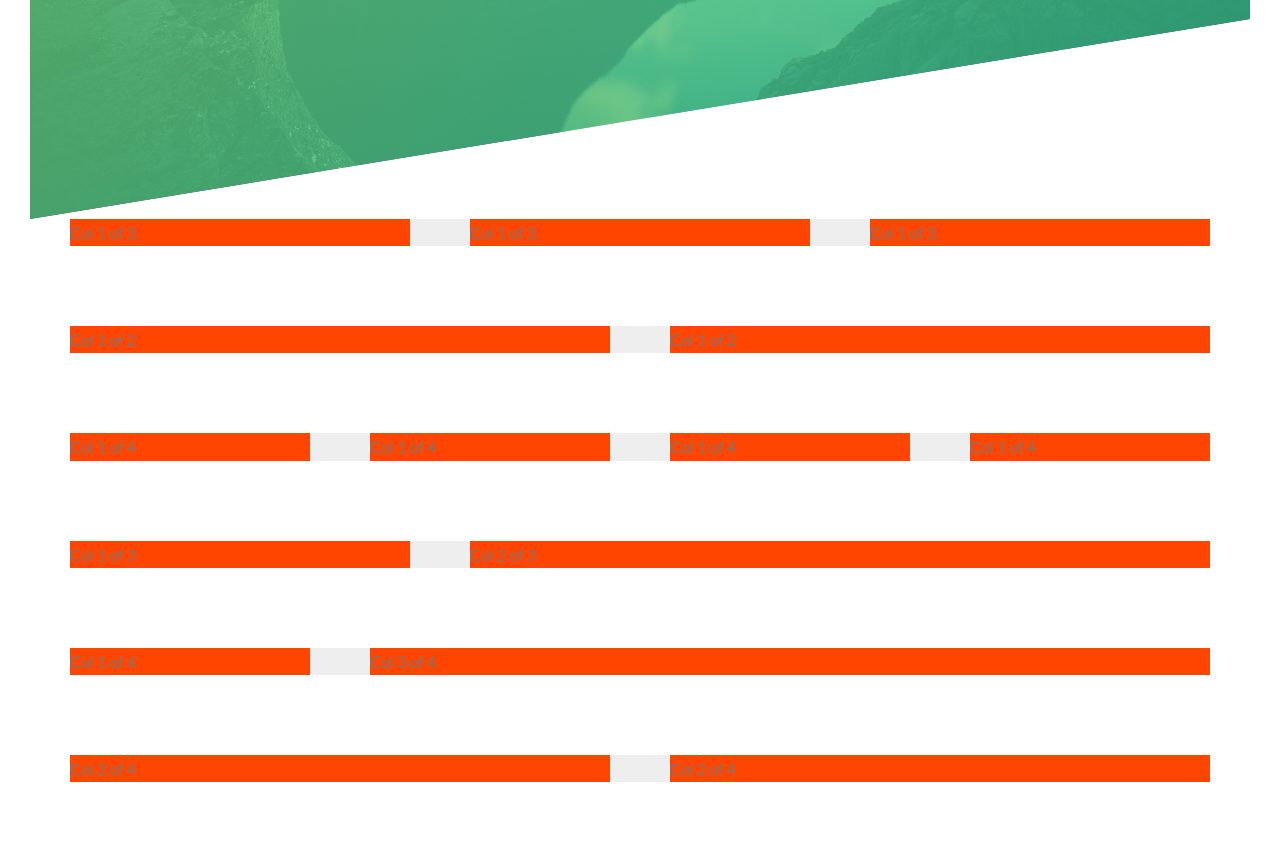
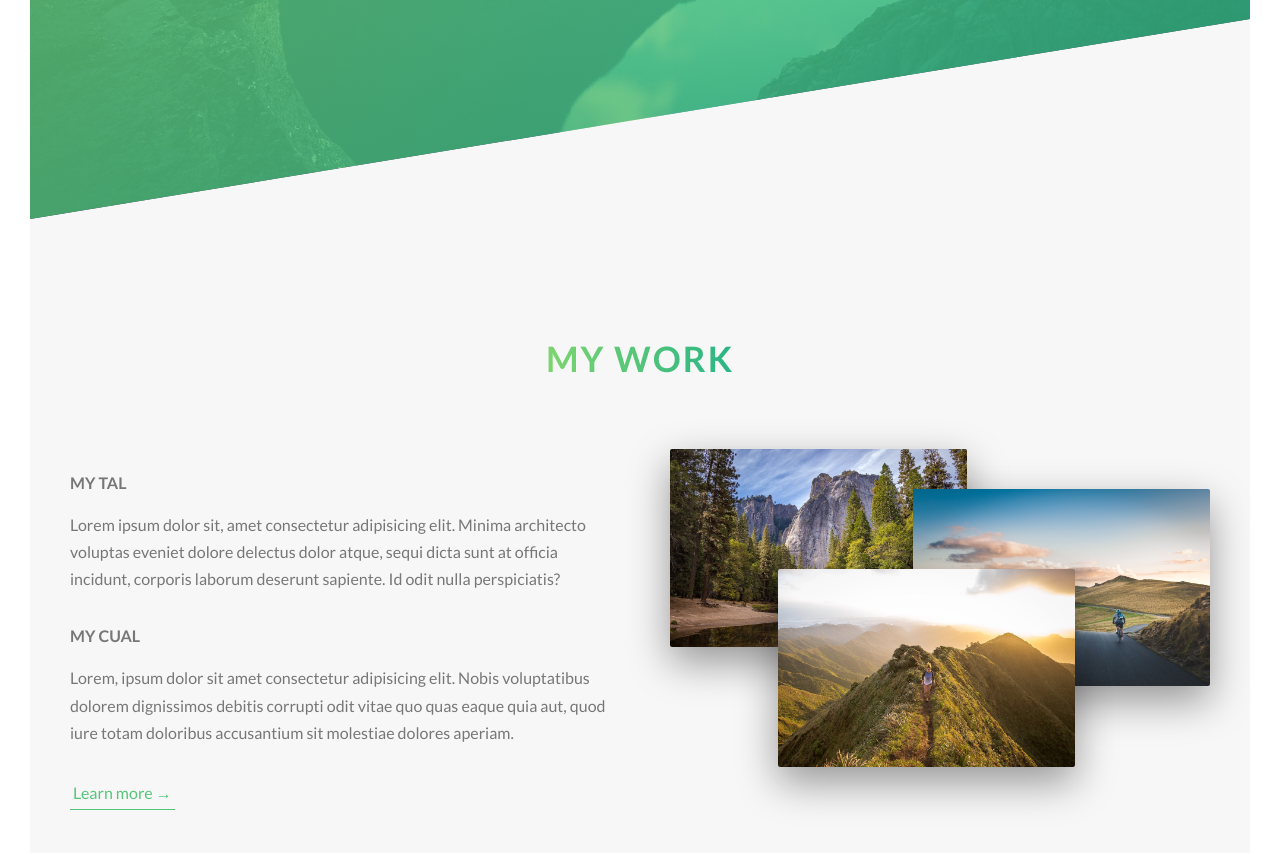
Before and after one commit to kevinfb92/myportfolio, a website: page index.html in a window 1280 px wide. Shown: the part 571-1424 px from the top of the page. Before the commit the page ends 1383 px from the top, so only its background shows below. Drawn offline with Linux system fonts and the light colour scheme.

Commit message:
about section

```diff
--- a/css/style.css
+++ b/css/style.css
@@ -8,6 +8,11 @@ html {
 
 body {
   box-sizing: border-box; }
+
+.section-about {
+  background-color: #f7f7f7;
+  padding: 35rem 0;
+  margin-top: -30vh; }
 
 @keyframes moveInLeft {
   0% {
@@ -65,6 +70,39 @@ body {
     letter-spacing: 1rem;
     animation: moveInRight 1s ease-out; }
 
+.heading-secondary {
+  font-size: 3.5rem;
+  text-transform: uppercase;
+  font-weight: 700;
+  letter-spacing: .2rem;
+  display: inline-block;
+  background-image: linear-gradient(to right, #7ed56f, #28b485);
+  -webkit-background-clip: text;
+  color: transparent;
+  text-align: center; }
+
+.heading-tertiary {
+  font-size: 1.6rem;
+  font-weight: 700;
+  text-transform: uppercase; }
+
+.paragraph {
+  font-size: 1.6rem; }
+  .paragraph:not(:last-child) {
+    margin-bottom: 3rem; }
+
+.u-center-text {
+  text-align: center; }
+
+.u-margin-bottom-big {
+  margin-bottom: 8rem; }
+
+.u-margin-bottom-medium {
+  margin-bottom: 4rem; }
+
+.u-margin-bottom-small {
+  margin-bottom: 1.5rem; }
+
 .header {
   background-image: linear-gradient(to right bottom, rgba(126, 213, 111, 0.8), rgba(40, 180, 133, 0.8)), url("../img/hero.jpg");
   background-position: top;
@@ -89,6 +127,7 @@ body {
     backface-visibility: hidden; }
 
 .btn:link, .btn:visited {
+  font-size: 1.6rem;
   text-decoration: none;
   text-transform: uppercase;
   display: inline-block;
@@ -133,9 +172,53 @@ body {
   animation: moveInBottom .5s ease-out .75s;
   animation-fill-mode: backwards; }
 
+.btn-text:link, .btn-text:visited {
+  font-size: 1.6rem;
+  color: #55c57a;
+  display: inline-block;
+  text-decoration: none;
+  border-bottom: 1px solid #55c57a;
+  padding: 3px; }
+
+.btn-text:hover {
+  background-color: #55c57a;
+  color: #fff;
+  box-shadow: 0 1rem 2rem rgba(0, 0, 0, 0.15);
+  transform: translateY(-2px); }
+
+.btn-text:active {
+  box-shadow: 0 0.5rem 1rem rgba(0, 0, 0, 0.15);
+  transform: translateY(0); }
+
+.composition {
+  position: relative; }
+  .composition__photo {
+    width: 55%;
+    box-shadow: 0 1.5rem 4rem rgba(0, 0, 0, 0.4);
+    border-radius: 2px;
+    position: absolute;
+    z-index: 10;
+    transition: all .2s;
+    outline-offset: 1rem; }
+    .composition__photo--p1 {
+      left: 0;
+      top: -2rem; }
+    .composition__photo--p2 {
+      right: 0;
+      top: 2rem; }
+    .composition__photo--p3 {
+      left: 20%;
+      top: 10rem; }
+    .composition__photo:hover {
+      outline: 1.5rem solid #55c57a;
+      transform: scale(1.05);
+      box-shadow: 0 2.5rem 4rem rgba(0, 0, 0, 0.5);
+      z-index: 11; }
+  .composition:hover .composition__photo:not(:hover) {
+    transform: scale(0.95); }
+
 .row {
   max-width: 114rem;
-  background-color: #eee;
   margin: 0 auto; }
   .row:not(:last-child) {
     margin-bottom: 8rem; }
@@ -144,8 +227,7 @@ body {
     display: table;
     clear: both; }
   .row [class^="col-"] {
-    float: left;
-    background-color: orangered; }
+    float: left; }
     .row [class^="col-"]:not(:last-child) {
       margin-right: 6rem; }
   .row .col-1-of-2 {
--- a/index.html
+++ b/index.html
@@ -27,34 +27,39 @@
                 <a href="#" class="btn btn--white btn--animated">Contact me</a>
             </div>
         </header>
-    <section class="grid">
+
+        <main>
+            <section class="section-about">
+                <div class="u-center-text u-margin-bottom-big">
+                    <h2 class="heading-secondary">
+                        My work
+                    </h2>
+                </div>
+
+
                 <div class="row">
-            <div class="col-1-of-3">Col 1 of 3</div>
-            <div class="col-1-of-3">Col 1 of 3</div>
-            <div class="col-1-of-3">Col 1 of 3</div>
+                    <div class="col-1-of-2">
+                        <h3 class="heading-tertiary u-margin-bottom-small">My tal</h3>
+                        <p class="paragraph">
+                            Lorem ipsum dolor sit, amet consectetur adipisicing elit. Minima architecto voluptas eveniet dolore delectus dolor atque, sequi dicta sunt at officia incidunt, corporis laborum deserunt sapiente. Id odit nulla perspiciatis?
+                        </p>
+                        <h3 class="heading-tertiary u-margin-bottom-small">My cual</h3>
+                        <p class="paragraph">
+                            Lorem, ipsum dolor sit amet consectetur adipisicing elit. Nobis voluptatibus dolorem dignissimos debitis corrupti odit vitae quo quas eaque quia aut, quod iure totam doloribus accusantium sit molestiae dolores aperiam.
+                        </p>
+
+                        <a href="" class="btn-text">Learn more &rarr;</a>
                     </div>
-        <div class="row">
-            <div class="col-1-of-2">Col 1 of 2</div>
-            <div class="col-1-of-2">Col 1 of 2</div>
+                    <div class="col-1-of-2">
+                        <div class="composition">
+                            <img src="img/nat-1-large.jpg" alt="Photo 1" class="composition__photo composition__photo--p1">
+                            <img src="img/nat-2-large.jpg" alt="Photo 2" class="composition__photo composition__photo--p2">
+                            <img src="img/nat-3-large.jpg" alt="Photo 3" class="composition__photo composition__photo--p3">
                         </div>
-        <div class="row">
-            <div class="col-1-of-4">Col 1 of 4</div>
-            <div class="col-1-of-4">Col 1 of 4</div>
-            <div class="col-1-of-4">Col 1 of 4</div>
-            <div class="col-1-of-4">Col 1 of 4</div>
                     </div>
-        <div class="row">
-            <div class="col-1-of-3">Col 1 of 3</div>
-            <div class="col-2-of-3">Col 2 of 3</div>
                 </div>
-        <div class="row">
-            <div class="col-1-of-4">Col 1 of 4</div>
-            <div class="col-3-of-4">Col 3 of 4</div>
-        </div>
-        <div class="row">
-            <div class="col-2-of-4">Col 2 of 4</div>
-            <div class="col-2-of-4">Col 2 of 4</div>
-        </div>
+
             </section>
+        </main>
     </body>
 </html>
```
Lines whose indentation alone changed are shown as unchanged.
